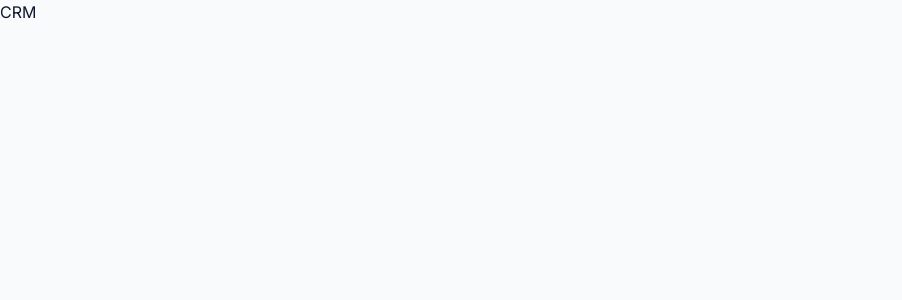
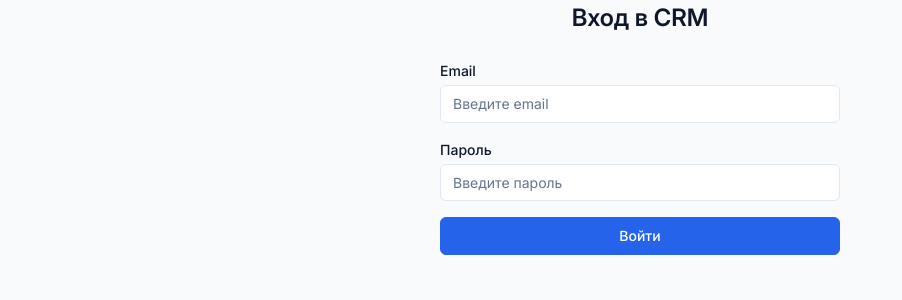
Before and after one commit to Tsevan25/CRM-for-online-school, a React (Vite) app: page /login in a window 1280 px wide. Shown: the top 300 px of the page, without its empty margins (0-902 px from the left). Built offline with nearby package versions, Linux system fonts and the light colour scheme; no server answers.

Commit message:
feat: add auth and create protected router

```diff
--- a/src/app/App.tsx
+++ b/src/app/App.tsx
@@ -1,14 +1,28 @@
+import { useEffect } from "react";
 import { Provider } from "react-redux";
-import { store } from "./store/index";
-import "./styles/global.css"
+import { RouterProvider } from "react-router-dom";
+import { store, useAppDispatch } from "./store";
+import { checkSession } from "../features/auth/model/slice";
+import { router } from "./router";
+import "./styles/global.css";
+
+
+function AppInitializer() {
+  const dispatch = useAppDispatch();
+
+  useEffect(() => {
+    dispatch(checkSession());
+  }, [dispatch]);
+  return <RouterProvider router={router} />;
+}
 
 
 function App() {
   return (
     <Provider store={store}>
-        <p>CRM</p>
+      <AppInitializer />
     </Provider>
-  )
+  );
 }
 
 export default App;
--- /dev/null
+++ b/src/app/router/index.tsx
@@ -0,0 +1,14 @@
+import { createBrowserRouter } from 'react-router-dom'
+import Login from '../../pages/Login'
+
+
+export const router = createBrowserRouter([
+  {
+    path: '/login',
+    element: <Login />,
+  },
+  {
+    path: '/',
+    element: <div>Home</div>,
+  },
+])
--- a/src/app/store/index.ts
+++ b/src/app/store/index.ts
@@ -2,9 +2,12 @@ import { configureStore } from "@reduxjs/toolkit";
 import { setupListeners } from "@reduxjs/toolkit/query";
 import { useDispatch, useSelector } from 'react-redux';
 import type { TypedUseSelectorHook } from 'react-redux';
+import authReducer from '../../features/auth/model/slice'
 
 export const store = configureStore({
-  reducer: {},
+  reducer: {
+    auth: authReducer,
+  },
   middleware: (getDefaultMiddleware) => getDefaultMiddleware().concat(),
 });
 
--- /dev/null
+++ b/src/features/auth/model/slice.ts
@@ -0,0 +1,93 @@
+import { createSlice, createAsyncThunk } from '@reduxjs/toolkit';
+import { supabase } from '../../../shared/api/supabase';
+import type { Session, User } from '@supabase/supabase-js';
+
+type Role = 'admin' | 'manager' | 'teacher' | null;
+
+interface AuthState {
+  user: User | null
+  session: Session | null
+  role: Role
+  loading: boolean
+}
+
+const initialState: AuthState = {
+  user: null,
+  session: null,
+  role: null,
+  loading: true,
+}
+
+export const checkSession = createAsyncThunk('auth/checkSession', async () => {
+  const { data } = await supabase.auth.getSession()
+  if (!data.session) return null
+
+  const { data: profile } = await supabase
+    .from('profiles')
+    .select('role')
+    .eq('id', data.session.user.id)
+    .single()
+
+  return {
+    session: data.session,
+    user: data.session.user,
+    role: profile?.role ?? null,
+  }
+})
+
+export const login = createAsyncThunk(
+  'auth/login',
+  async ({ email, password }: { email: string; password: string }) => {
+    const { data, error } = await supabase.auth.signInWithPassword({ email, password })
+    if (error) throw error
+
+    const { data: profile } = await supabase
+      .from('profiles')
+      .select('role')
+      .eq('id', data.user.id)
+      .single()
+
+    return {
+      session: data.session,
+      user: data.user,
+      role: profile?.role ?? null,
+    }
+  }
+)
+
+export const logout = createAsyncThunk('auth/logout', async () => {
+  await supabase.auth.signOut()
+})
+
+
+const authSlice = createSlice({
+  name: 'auth',
+  initialState,
+  reducers: {},
+  extraReducers: (builder) => {
+    builder
+      .addCase(checkSession.fulfilled, (state, action) => {
+        state.loading = false
+        if (action.payload) {
+          state.session = action.payload.session
+          state.user = action.payload.user
+          state.role = action.payload.role
+        }
+      })
+      .addCase(checkSession.rejected, (state) => {
+        state.loading = false
+      })
+      .addCase(login.fulfilled, (state, action) => {
+        state.session = action.payload.session
+        state.user = action.payload.user
+        state.role = action.payload.role
+      })
+      .addCase(logout.fulfilled, (state) => {
+        state.user = null
+        state.session = null
+        state.role = null
+      })
+  },
+})
+
+export default authSlice.reducer
--- /dev/null
+++ b/src/features/auth/ui/LoginForm/LoginForm.module.css
@@ -0,0 +1,23 @@
+.form {
+  display: flex;
+  flex-direction: column;
+  gap: 1rem;
+  width: 100%;
+  max-width: 400px;
+  margin: 0 auto;
+}
+
+.title {
+  font-size: 1.5rem;
+  font-weight: 600;
+  text-align: center;
+  margin-bottom: 0.5rem;
+  color: var(--text-main);
+}
+
+.rootError {
+  color: #ef4444;
+  font-size: 0.875rem;
+  text-align: center;
+  margin-top: -0.5rem;
+}
--- /dev/null
+++ b/src/features/auth/ui/LoginForm/LoginForm.tsx
@@ -0,0 +1,71 @@
+import { useForm } from "react-hook-form";
+import { zodResolver } from "@hookform/resolvers/zod";
+import { z } from "zod";
+import Input from "../../../../shared/ui/Input";
+import Button from "../../../../shared/ui/Button";
+import { useAppDispatch } from "../../../../app/store/index";
+import { login } from "../../model/slice";
+import styles from "./LoginForm.module.css";
+
+const loginSchema = z.object({
+  email: z.string().min(1, "Email is required!").email("Incorrect email"),
+  password: z
+    .string()
+    .min(6, "Your password must be at least 6 characters long"),
+});
+
+type LoginFormData = z.infer<typeof loginSchema>;
+
+const LoginForm = () => {
+  const dispatch = useAppDispatch();
+
+  const {
+    register,
+    handleSubmit,
+    formState: { errors, isSubmitting },
+    setError,
+  } = useForm<LoginFormData>({
+    resolver: zodResolver(loginSchema),
+  });
+
+  const onSubmit = async (data: LoginFormData) => {
+  try {
+    await dispatch(login(data)).unwrap()
+
+  } catch (err) {
+    const message =
+      err instanceof Error ? err.message : 'Unknown login error'
+    setError('root', { message })
+  }
+}
+
+  return (
+    <form className={styles.form} onSubmit={handleSubmit(onSubmit)}>
+      <h2 className={styles.title}>Вход в CRM</h2>
+
+      <Input
+        label="Email"
+        type="email"
+        placeholder="Введите email"
+        error={errors.email?.message}
+        {...register("email")}
+      />
+
+      <Input
+        label="Пароль"
+        type="password"
+        placeholder="Введите пароль"
+        error={errors.password?.message}
+        {...register("password")}
+      />
+
+      {errors.root && <p className={styles.rootError}>{errors.root.message}</p>}
+
+      <Button type="submit" variant="primary" fullWidth disabled={isSubmitting}>
+        {isSubmitting ? "Вход..." : "Войти"}
+      </Button>
+    </form>
+  );
+};
+
+export default LoginForm;
--- /dev/null
+++ b/src/features/auth/ui/LoginForm/index.ts
@@ -0,0 +1,3 @@
+import LoginForm from "./LoginForm";
+
+export default LoginForm;
--- /dev/null
+++ b/src/pages/Login/Login.module.css
@@ -0,0 +1,8 @@
+.page {
+  display: flex;
+  align-items: center;
+  justify-content: center;
+  min-height: 100vh;
+  padding: 1rem;
+  background-color: var(--bg-main);
+}
--- /dev/null
+++ b/src/pages/Login/Login.tsx
@@ -0,0 +1,12 @@
+import LoginForm from "../../features/auth/ui/LoginForm";
+import styles from "./Login.module.css";
+
+const Login = () => {
+    return (
+        <div className={styles.loginWrapper}>
+            <LoginForm />
+        </div>
+    )
+}
+
+export default Login;
--- /dev/null
+++ b/src/pages/Login/index.ts
@@ -0,0 +1,3 @@
+import Login from "./Login";
+
+export default Login;
```
Also changed, not shown: src/app/router/ProtectedRouter.tsx (added, +18 -0 lines).
